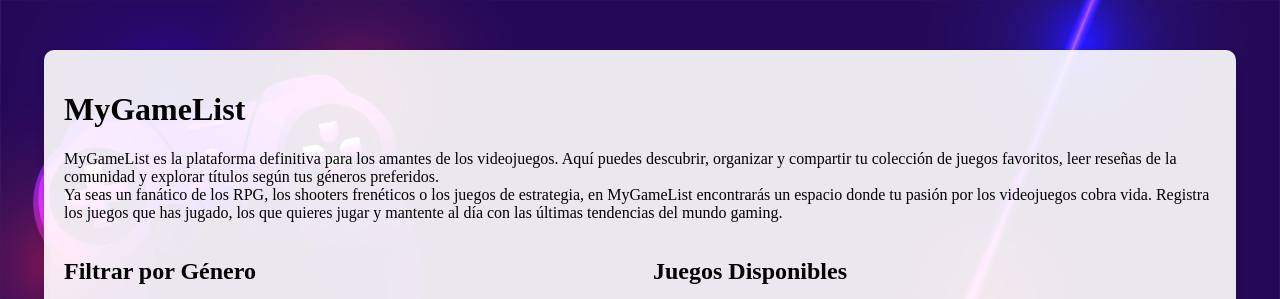
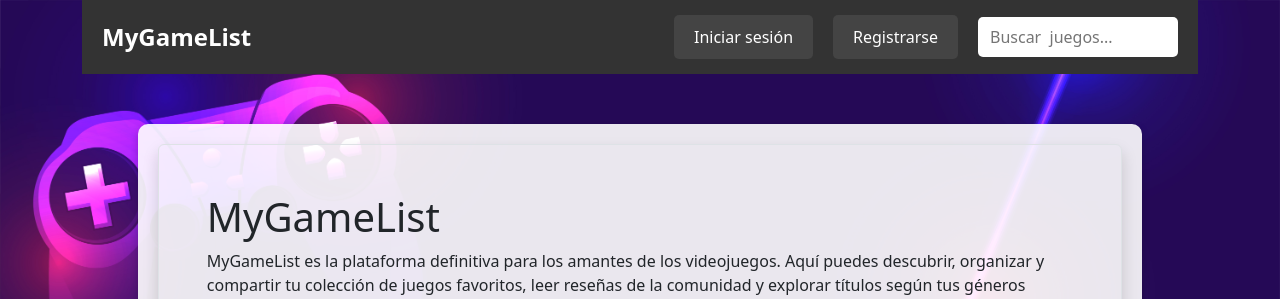
Before and after one commit to MrGerard01/WebProject, a Django app: page / in a window 1280 px wide. Shown: the top 299 px of the page. Run offline with Django 5.2, Linux system fonts and the light colour scheme; data comes from the database, SQL or seed files in the repository; some libraries are stand-ins or nearby versions.

Commit message:
HTML y funciones modificadas. Login y registro creados(Sin css)

```diff
--- a/Templates/base.html
+++ /dev/null
@@ -1,21 +0,0 @@
-{% load static %}
-{% load django_bootstrap5 %}
-
-<!DOCTYPE html>
-<html lang="es">
-<head>
-    <meta charset="UTF-8">
-    <meta name="viewport" content="width=device-width, initial-scale=1.0">
-    <title>{% block title %} {% endblock %}</title>
-    <link rel="stylesheet" href="{% static 'css/styles.css' %}">
-    <link rel="stylesheet" href="{% static 'css/genres.css' %}">
-    <link rel="stylesheet" href="{% static 'css/pagination.css' %}">
-</head>
-{% block scripts %}{% endblock %}
-<body class="container py-3d">
-    <div class="content-container">
-        {% block content %} {% endblock %}
-    </div>
-    {% bootstrap_javascript %}
-</body>
-</html>
--- a/Templates/home.html
+++ b/Templates/home.html
@@ -1,6 +1,15 @@
-{% extends 'base.html' %}
+{% extends 'partials/base.html' %}
+{% load static %}
+{% load django_bootstrap5 %}
 
-{% block title %} MyGameList_1.0 {% endblock %}
+{% block title %} MyGameList {% endblock %}
+
+{% block styles %}
+    <link rel="stylesheet" href="{% static 'css/styles.css' %}">
+    <link rel="stylesheet" href="{% static 'css/genres.css' %}">
+    <link rel="stylesheet" href="{% static 'css/pagination.css' %}">
+{% endblock %}
+
 {% block content %}
     <div class="p-5 border border-1 shadow rounded">
         <h1>MyGameList</h1>
@@ -32,7 +41,7 @@
 
             <div class="game-container">
                 {% for juego in page_obj %}
-                    {% include 'game_card.html' %}
+                    {% include 'partials/game_card.html' %}
                 {% empty %}
                     <p>No hay juegos disponibles.</p>
                 {% endfor %}
--- /dev/null
+++ b/Templates/partials/base.html
@@ -0,0 +1,38 @@
+{% load static %}
+{% load django_bootstrap5 %}
+
+<!DOCTYPE html>
+<html lang="es">
+<head>
+    {% bootstrap_css %}
+    <meta charset="UTF-8">
+    <meta name="viewport" content="width=device-width, initial-scale=1.0">
+    <title>{% block title %} {% endblock %}</title>
+    <link rel="stylesheet" href="{% static 'css/header.css' %}">
+    {% block styles %}{% endblock %}
+</head>
+{% block scripts %}{% endblock %}
+<body class="container py-3d">
+    <header>
+        <a href="{% url 'home' %}" class="logo">MyGameList</a>
+        <div>
+            {% if user.is_authenticated %}
+                <form action="{% url 'logout' %}" method="post">
+                    {% csrf_token %}
+                    <button type="submit" class="button">Cerrar sesión</button>
+                </form>
+            {% else %}
+                <a href="{% url 'login' %}" class="button">Iniciar sesión</a>
+                <a href="{% url 'register' %}" class="button">Registrarse</a>
+            {% endif %}
+            <div class="search-bar">
+                <input type="text" placeholder="Buscar  juegos...">
+            </div>
+        </div>
+    </header>
+    <div class="content-container">
+        {% block content %} {% endblock %}
+    </div>
+    {% bootstrap_javascript %}
+</body>
+</html>
--- /dev/null
+++ b/static/css/header.css
@@ -0,0 +1,76 @@
+/* Estilo general del encabezado */
+header {
+    background-color: #333;
+    color: white;
+    padding: 15px 20px;
+    display: flex;
+    justify-content: space-between;
+    align-items: center;
+    position: sticky;
+    top: 0;
+    width: 100%;
+    box-sizing: border-box;
+}
+
+/* Logo */
+.logo {
+    font-size: 24px;
+    font-weight: bold;
+    color: white;
+    text-decoration: none;
+    cursor: pointer;
+    padding-right: 20px ;
+}
+
+/* Contenedor de los botones y la barra de búsqueda */
+header > div {
+    display: flex;
+    gap: 20px;
+    align-items: center;
+}
+
+/* Estilo para los botones */
+.button {
+    background-color: #444;
+    color: white;
+    border: none;
+    padding: 10px 20px;
+    font-size: 16px;
+    cursor: pointer;
+    border-radius: 5px;
+    text-decoration: none;
+    transition: background-color 0.3s ease;
+}
+
+/* Hover para botones */
+.button:hover {
+    background-color: #555;
+}
+
+/* Estilo de la barra de búsqueda */
+.search-bar input {
+    padding: 8px 12px;
+    border-radius: 5px;
+    border: none;
+    font-size: 16px;
+    outline: none;
+    width: 200px;
+}
+
+/* Responsividad */
+@media (max-width: 768px) {
+    header {
+        flex-direction: column;
+        align-items: flex-start;
+        padding: 15px 20px;
+    }
+
+    header > div {
+        flex-direction: column;
+        gap: 10px;
+    }
+
+    .search-bar input {
+        width: 100%;
+    }
+}
--- a/web/urls.py
+++ b/web/urls.py
@@ -5,4 +5,7 @@ urlpatterns = [
     path("", views.home, name="home"),
     path("genero/<str:category>/", views.home, name="games_by_genre"),  # Ruta con género
     path("juego/<int:pk>/", views.game, name="game"),
+    path('login/', views.login_view, name='login'),
+    path('register/', views.register_view, name='register'),
+    path('logout/', views.logout_view, name='logout'),
 ]
--- a/web/views.py
+++ b/web/views.py
@@ -1,8 +1,13 @@
+from django.contrib.auth import authenticate, login, logout
 from django.core.paginator import Paginator
-from django.shortcuts import render, get_object_or_404
+from django.http import HttpRequest
+from django.shortcuts import render, get_object_or_404, redirect
 from django.utils.text import slugify
 
-from web.models import Videojuego, Genero
+from web.forms import AuthenticationForm, RegistrationForm
+from web.models import Videojuego, Genero, Usuario
+
+
 def home(request, category=None):
     """Lista de videojuegos, filtrados por género si se proporciona uno"""
 
@@ -37,3 +42,37 @@ def home(request, category=None):
 def game(request, pk):
     juego = get_object_or_404(Videojuego, pk=pk)
     return render(request, "game.html", {"juego": juego})
+
+def login_view(request):
+    if request.method == 'POST':
+        form = AuthenticationForm(request.POST)
+        if form.is_valid():
+            username = form.cleaned_data['username']
+            password = form.cleaned_data['password']
+            user = authenticate(username=username, password=password)
+            if user is not None:
+                login(request, user)
+                return redirect('home')  # Redirige a la página de inicio o cualquier URL que desees
+            else:
+                form.add_error(None, 'Usuario o contraseña incorrectos')
+    else:
+        form = AuthenticationForm()
+    return render(request, 'login.html', {'form': form})
+
+def register_view(request):
+    if request.method == 'POST':
+        form = RegistrationForm(request.POST)
+        if form.is_valid():
+            # Guardamos el usuario
+            user = form.save()
+
+            Usuario.objects.create(usuario=user, email=user.email)
+            login(request, user)
+            return redirect('home')
+    else:
+        form = RegistrationForm()
+    return render(request, 'register.html', {'form': form})
+
+def logout_view(request: HttpRequest):
+    logout(request)
+    return redirect('home')
```
Also changed, not shown: Templates/game.html (+20 -3 lines), Templates/login.html (added, +54 -0 lines), Templates/register.html (added, +82 -0 lines), web/forms.py (added, +36 -0 lines), Templates/partials/game_card.html (renamed from Templates/game_card.html).
